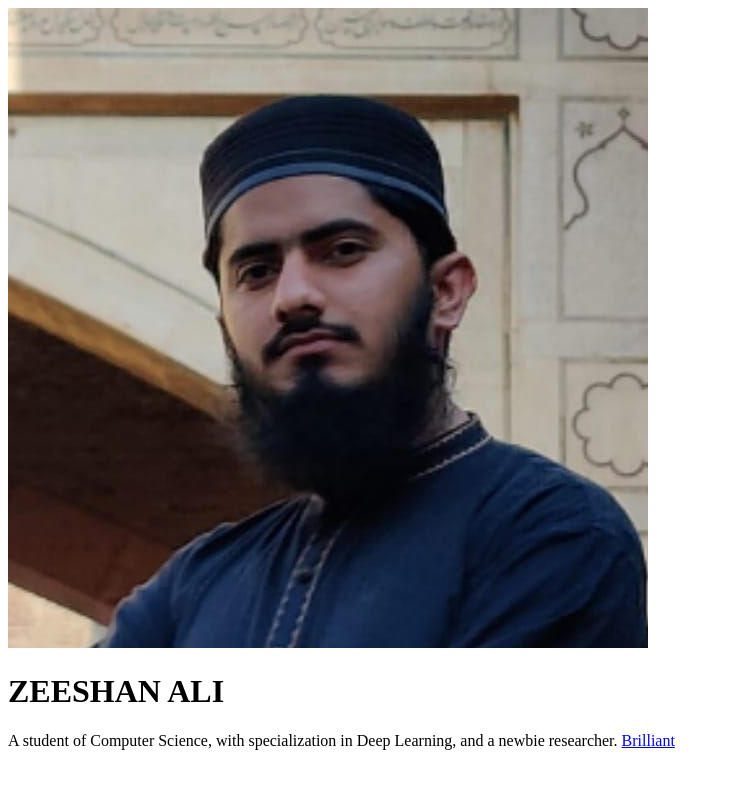
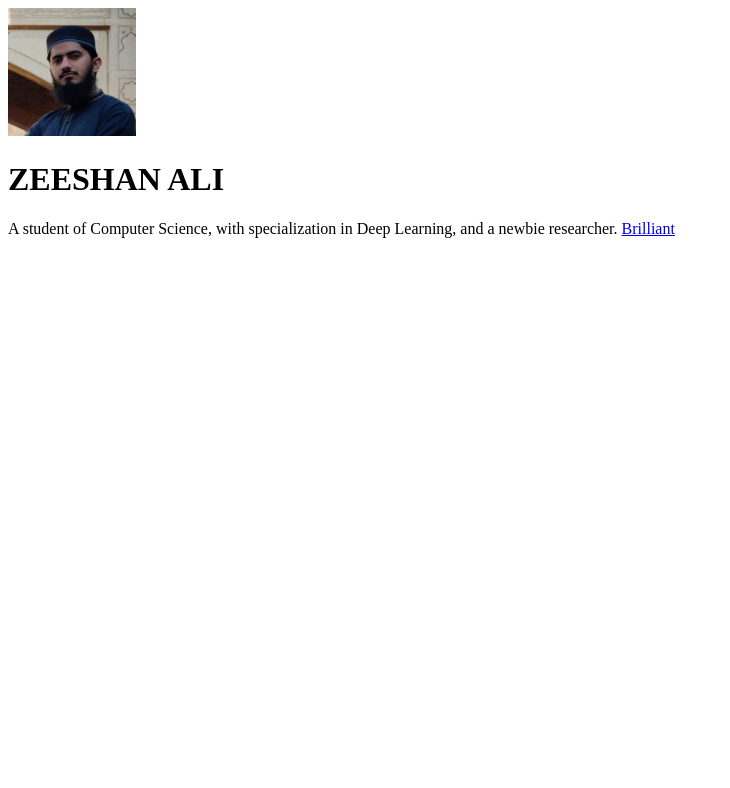
Before and after one commit to zeeshanalipanhwar/zeeshanalipanhwar-zeeshanalipanhwar.github.io, a plain HTML site: page index.html in a window 1280 px wide. Shown: the whole page, without its empty margins (0-730 px from the left). Drawn offline with Linux system fonts and the light colour scheme.

Commit message:
Update index.html

```diff
--- a/index.html
+++ b/index.html
@@ -5,7 +5,7 @@
 </head>
 
 <body>
-     <img src="/images/448885881_122153686826158022_7289494561354086463_n.jpg" alt="Profile Picture">
+     <img src="/images/448885881_122153686826158022_7289494561354086463_n.jpg" alt="Profile Picture" width="128" height="128">
     <h1>ZEESHAN ALI</h1>
     A student of Computer Science, with specialization in Deep Learning, and a newbie researcher.
 </body>
```
